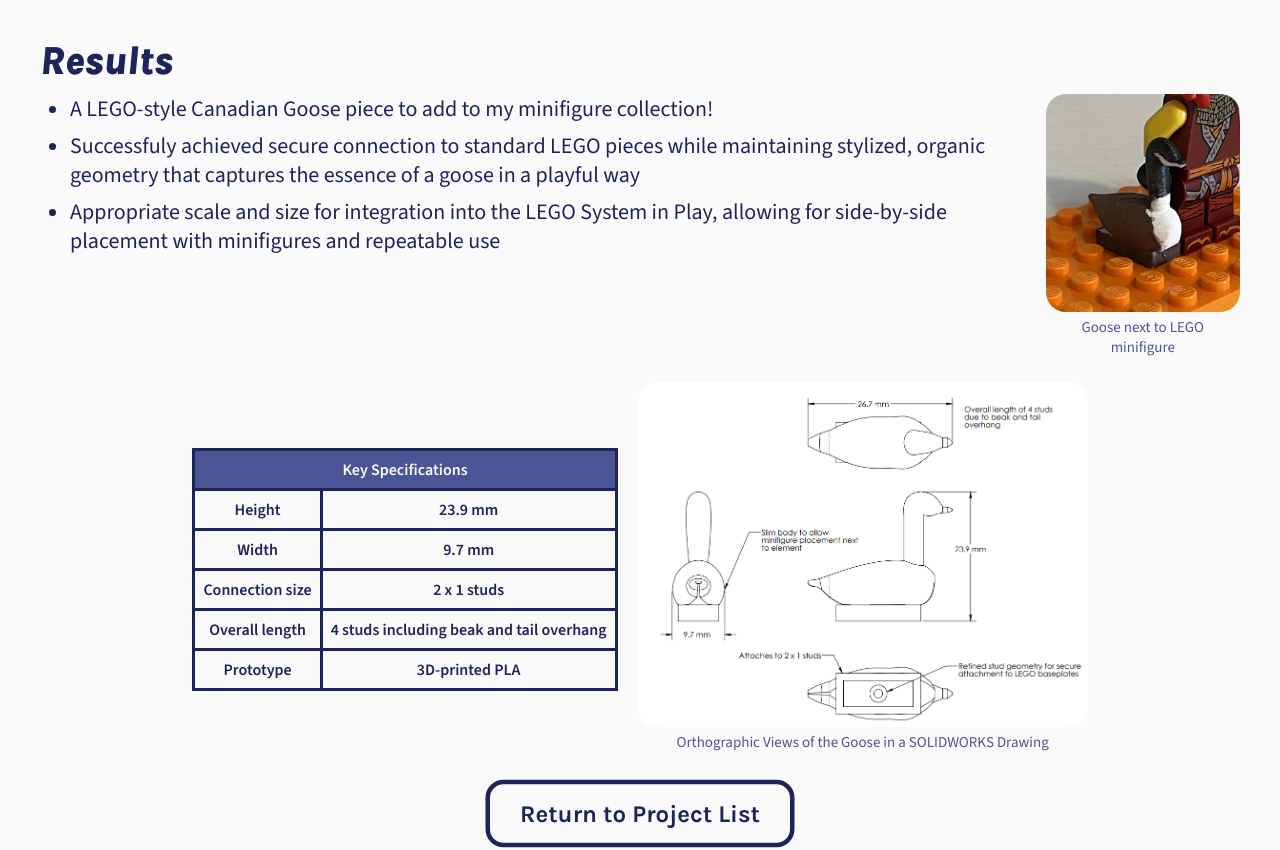
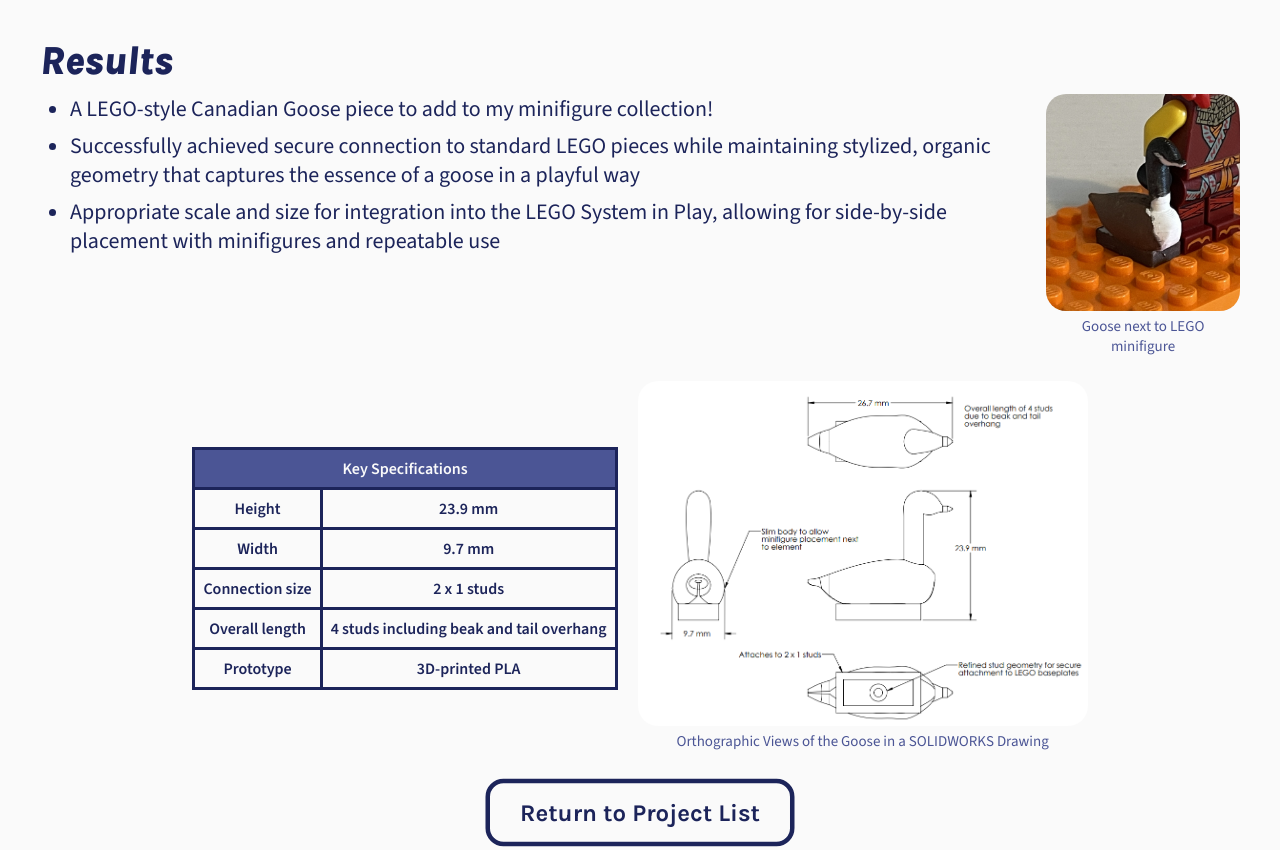
Before and after one commit to Jumaana-Nainar/Portfolio, a plain HTML site: page LEGO-goose.html in a window 1280 px wide. Shown: the part 2420-3270 px from the top of the page. Drawn offline with nearby package versions, Linux system fonts and the light colour scheme.

Commit message:
Fix typo in description of LEGO-goose.html

```diff
--- a/LEGO-goose.html
+++ b/LEGO-goose.html
@@ -185,7 +185,7 @@
             <ul class="bullet-list">
                 <li class="base-text"> A LEGO-style Canadian Goose piece to add to my minifigure collection!
                 </li>
-                <li class="base-text"> Successfuly achieved secure connection to standard LEGO pieces while maintaining
+                <li class="base-text"> Successfully achieved secure connection to standard LEGO pieces while maintaining
                     stylized, organic geometry that captures the essence of a goose in a playful way
                 </li>
 
```
